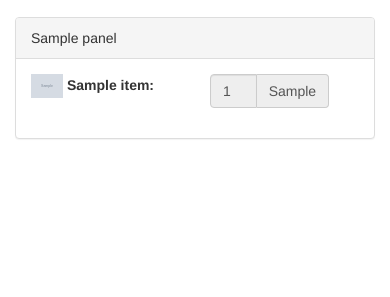
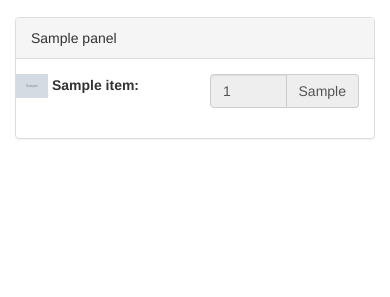
Before and after one commit to stlehmann/flaskhab, a Flask app: page / in a window 390 px wide. Shown: the part 55-352 px from the top of the page. Run offline with Flask 2, Linux system fonts and the light colour scheme; tables that the repository leaves empty hold one stand-in row (values such as "Sample post"); grey boxes marked "Sample" are stand-in pictures; some libraries are stand-ins or nearby versions.

Commit message:
better aligning in small mode

```diff
--- a/app/static/styles.css
+++ b/app/static/styles.css
@@ -6,3 +6,10 @@
     padding-top: 0px;
     text-align: left;
 }
+
+@media (max-width: 768px) {
+   .item-label {
+        padding-left: 0px;
+        padding-right: 0px;
+   }
+}
--- a/app/templates/index.html
+++ b/app/templates/index.html
@@ -38,7 +38,7 @@
                 {% endif %}
                 {{ item.label }}:
               </label>
-              <div class="col-sm-6 col-xs-5">
+              <div class="col-sm-6 col-xs-6">
                 <div class="input-group">
                   <input class="form-control mqtt-item-value" readonly value={{ item.value }}>
                   <span class="input-group-addon">{{ item.suffix }}</span>
```
